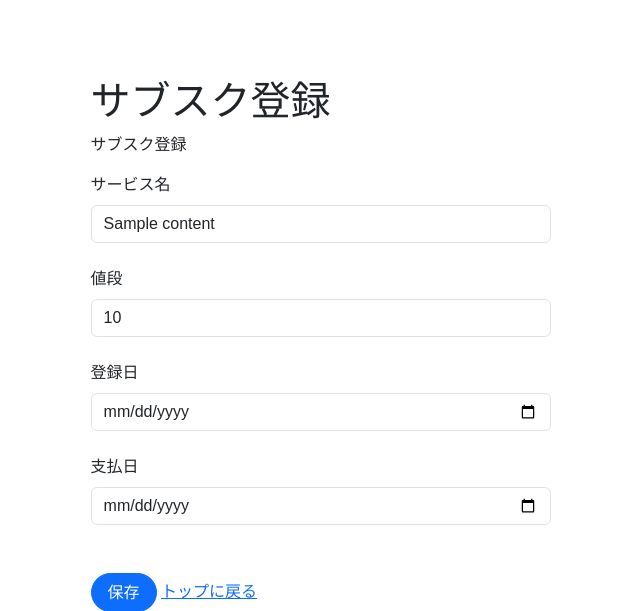
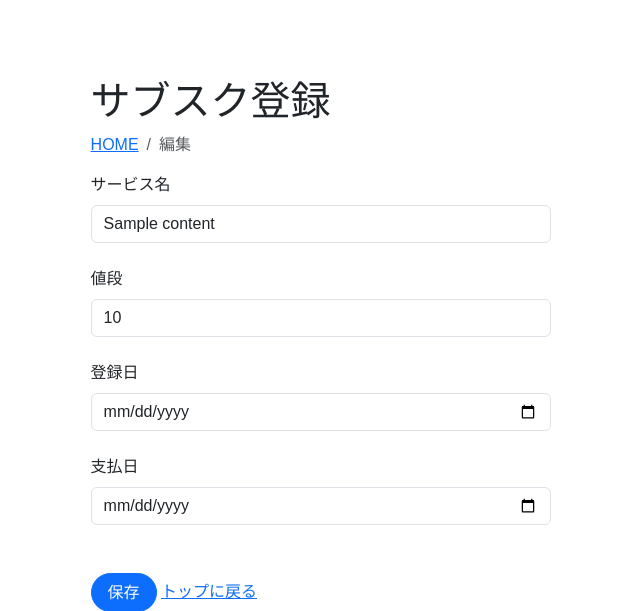
Before and after one commit to 2024AIT-OOP2-G08/Subscription-management, a Flask app: page /content/edit/1 in a window 1280 px wide. Shown: the top 611 px of the page, without its empty margins (319-959 px from the left). Run offline with Flask 3, Linux system fonts and the light colour scheme; tables that the repository leaves empty hold one stand-in row (values such as "Sample post").

Commit message:
細かい修正

```diff
--- a/templates/edit.html
+++ b/templates/edit.html
@@ -23,8 +23,9 @@
   <body class="inputContainer">
     <h1>サブスク登録</h1>
     <ul class="breadcrumb">
-        <li>サブスク登録</li>
-      </ul>
+      <li class="breadcrumb-item"><a href="{{ url_for('index') }}">HOME</a></li>
+      <li class="breadcrumb-item active">編集</li>
+  </ul>
       <!-- サービス名入力欄 -->
       <form action="{{ url_for('edit.edit', id=content.id) }}" method="post">
         <label for="service" class="form-label">サービス名 </label>
```
